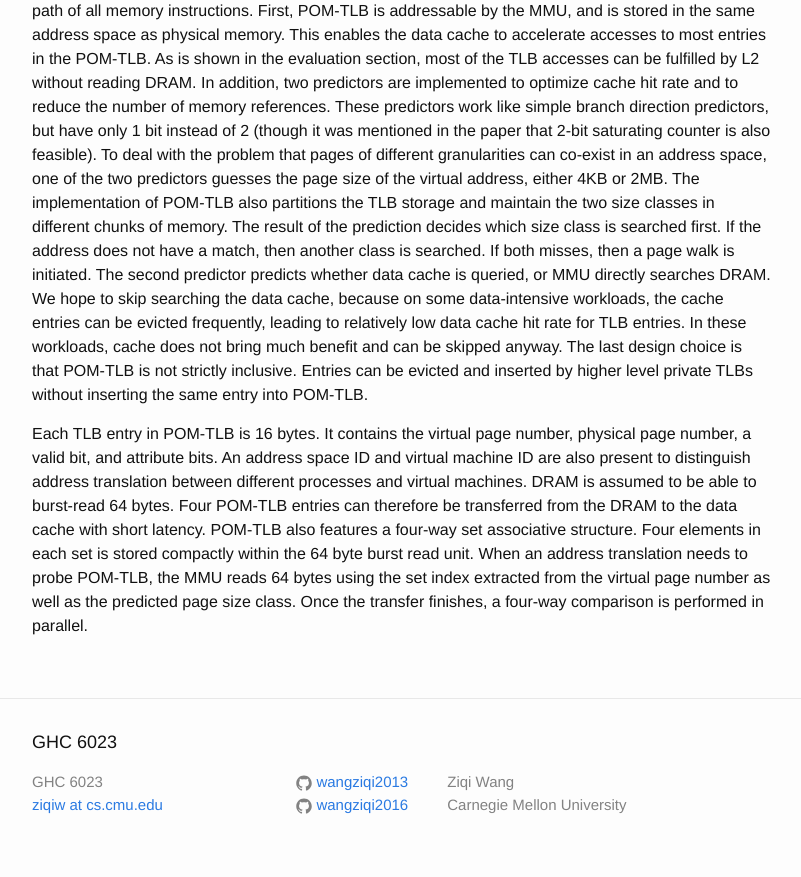
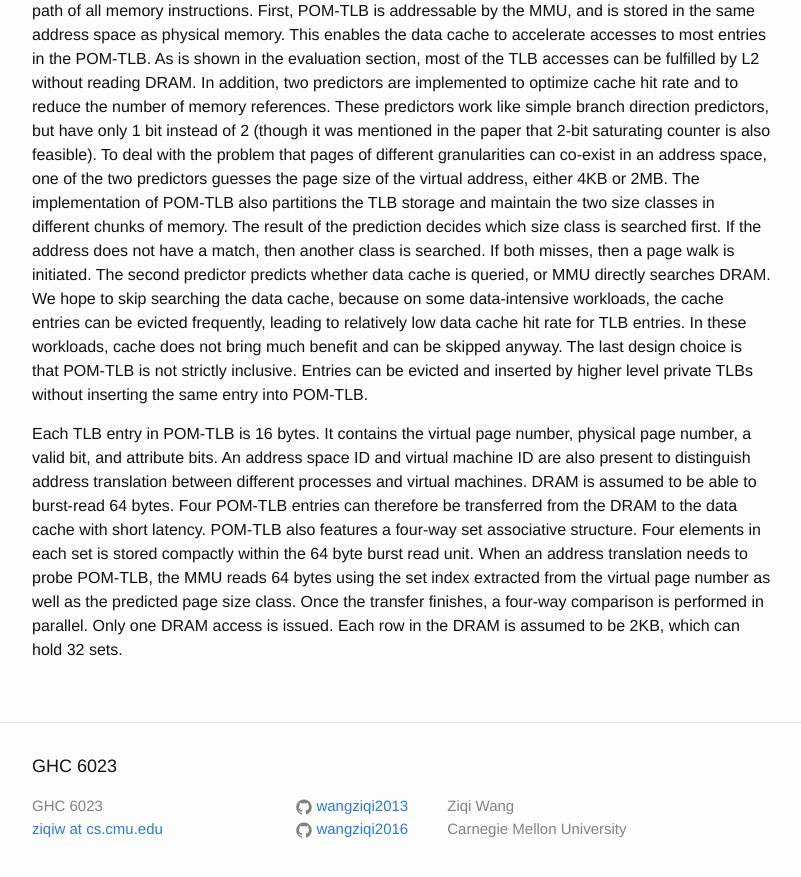
Before and after one commit to wangziqi2013/wangziqi2013.github.io, a Jekyll site: the page built from _posts/2018-05-05-Rethinking-TLB-Designs-in-Virtualized-Env-a-Vary-Large-Part-of-Mem-TLB.markdown, in a window 1280 px wide and 900 px high, scrolled down 640 px. Shown: the top 877 px of the window, without its empty margins (238-1039 px from the left). Built offline with Jekyll 4.4.1, drawn with Linux system fonts in a browser that asks for light colours.

Commit message:
Finish the structure

```diff
--- a/_posts/2018-05-05-Rethinking-TLB-Designs-in-Virtualized-Env-a-Vary-Large-Part-of-Mem-TLB.markdown
+++ b/_posts/2018-05-05-Rethinking-TLB-Designs-in-Virtualized-Env-a-Vary-Large-Part-of-Mem-TLB.markdown
@@ -37,4 +37,5 @@ machines. DRAM is assumed to be able to burst-read 64 bytes. Four POM-TLB entrie
 the data cache with short latency. POM-TLB also features a four-way set associative structure. Four elements in each set is
 stored compactly within the 64 byte burst read unit. When an address translation needs to probe POM-TLB, the MMU reads
 64 bytes using the set index extracted from the virtual page number as well as the predicted page size class. Once the transfer
-finishes, a four-way comparison is performed in parallel.
+finishes, a four-way comparison is performed in parallel. Only one DRAM access is issued. Each row in the DRAM is assumed to
+be 2KB, which can hold 32 sets.
```
